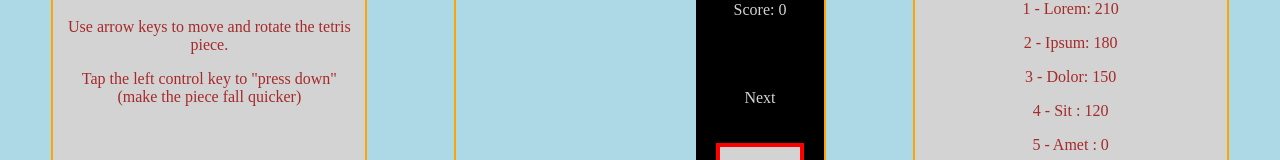
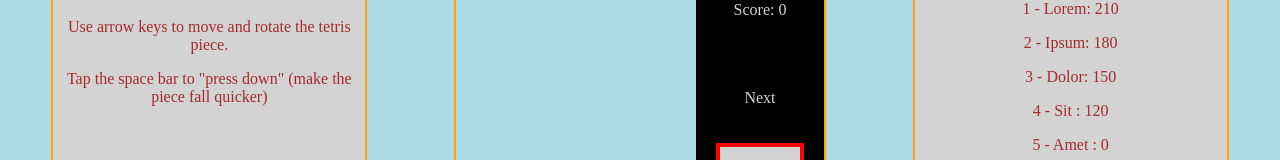
Before and after one commit to jonsimonsen/Ramsetti, a plain HTML site: page index.html in a window 1280 px wide. Shown: the part 234-394 px from the top of the page. Drawn offline with nearby package versions, Linux system fonts and the light colour scheme.

Commit message:
Updated instructions according to controller changes and updated README.

```diff
--- a/index.html
+++ b/index.html
@@ -26,7 +26,7 @@
       <section class="sidebar instructions">
         <h3 class="collapsing">How to play</h3>
         <p>Use arrow keys to move and rotate the tetris piece.</p>
-        <p>Tap the left control key to "press down" (make the piece fall quicker)</p>
+        <p>Tap the space bar to "press down" (make the piece fall quicker)</p>
       </section>
 
       <section class="game-area">
```
Also changed, not shown: 1 other file.
